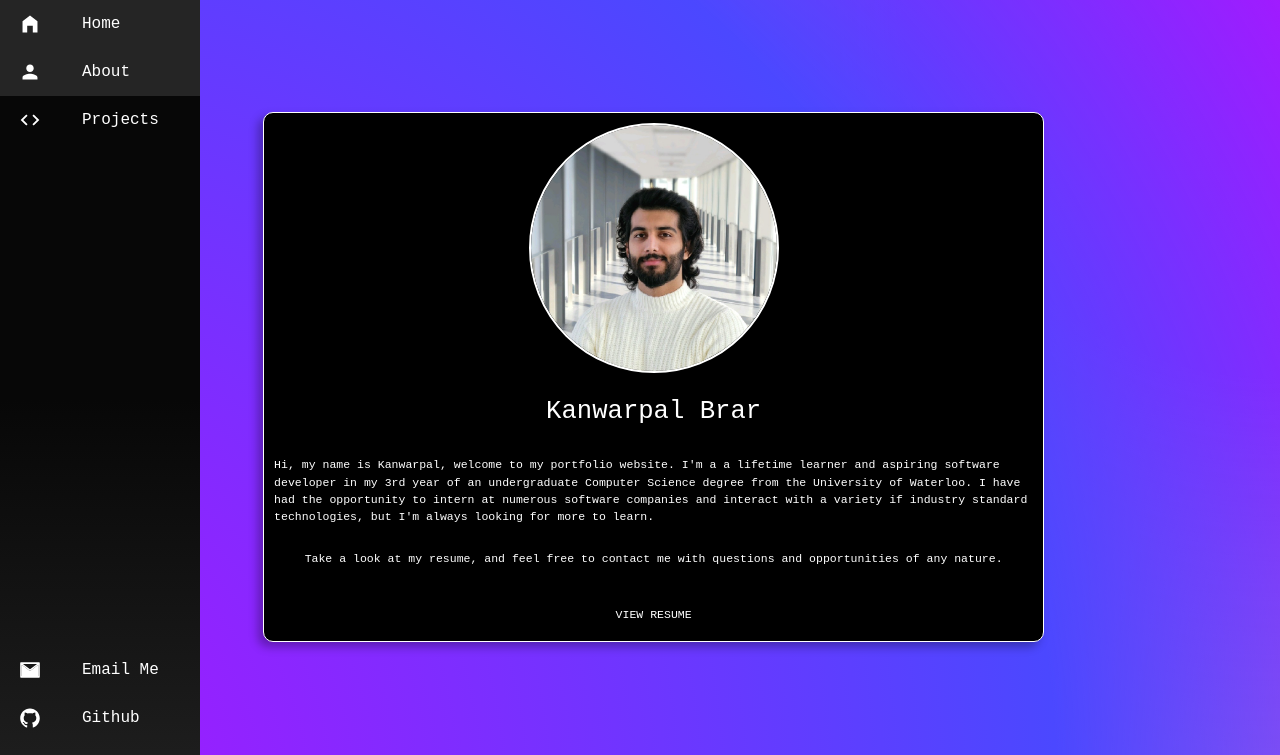
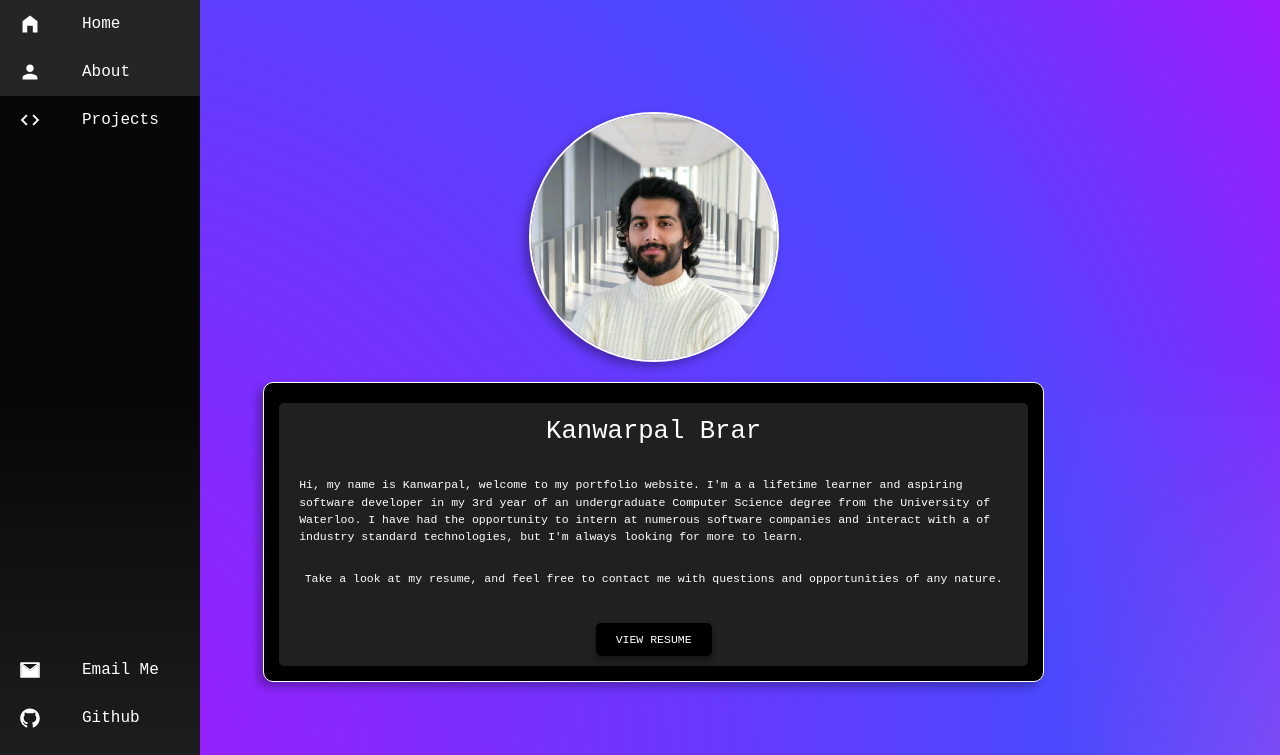
Before and after one commit to kanwarpal-brar/react-portfolio-website, a Next.js app: page /about in a window 1280 px wide. Shown: the top 755 px of the page. Built offline with nearby package versions, Linux system fonts and the light colour scheme; a web font is replaced by a local one.

Commit message:
- Removed extra code in project page - Spelling mistake fixed

```diff
--- a/components/ExpandingProjectWidget/expandingprojectwidget.tsx
+++ b/components/ExpandingProjectWidget/expandingprojectwidget.tsx
@@ -20,7 +20,6 @@ export default function ExpandingProjectWidget({ title, desc, link, style, tags
   let debounce = false
   const displayTags = tags ? tags : []
   const [modelDesc, setModelDesc] = useState("")
-  const [isLoading, setIsLoading] = useState(false)
   const imgUrl = `${projectConfig.repoImageUrl}/${title.toLowerCase()}.png`
 
   function extractDesc(rawText: string): string {
@@ -31,13 +30,11 @@ export default function ExpandingProjectWidget({ title, desc, link, style, tags
   async function fetchReadme() {
     const url = projectConfig.fileUrl + `${title}/main/README.md`
     setModelDesc(extractDesc(await (await fetch(url)).text()))
-    setIsLoading(false)
   }
 
   async function handleOpenByContainer() {
     if (!debounce) {
       setOpen(true)
-      setIsLoading(true)
       await fetchReadme()
     }
   }
--- a/pages/about.module.scss
+++ b/pages/about.module.scss
@@ -13,11 +13,7 @@
     scroll-snap-align: start;
     animation: fadeInRight 1s 0s ease-in-out;
     animation-fill-mode: forwards;
-    background-color: variables.$secondary_color;
-    border: 1px solid variables.$accent_color;
-    box-shadow: -5px 5px 10px rgba(0,0,0,0.3);
-    border-radius: 10px;
-    padding: 10px 10px;
+
 
     &::after {
         background-color: variables.$secondary_color_focus;
@@ -29,6 +25,18 @@
         flex-direction: column;
         align-items: center;
         gap: 25px;
+        background-color: variables.$secondary_color_focus;
+        border-radius: 5px;
+        padding: 10px 20px;
+    }
+
+    &_outer {
+        background-color: variables.$secondary_color;
+        border-radius: 10px;
+        box-shadow: -5px 5px 10px rgba(0,0,0,0.3);
+        padding: 15px 15px;
+        padding-top: 20px;
+        border: 1px solid variables.$accent_color;
     }
 
     button {
@@ -38,6 +46,7 @@
         box-shadow: 0 2px 5px 0 rgba(0,0,0,0.2), 0 6px 5px 0 rgba(0,0,0,0.19);
         text-transform: uppercase;
         outline: none;
+        background-color: variables.$secondary_color;
 
         &:hover {
             outline: 2px solid variables.$accent_color;
@@ -55,6 +64,7 @@
     position: relative;
     animation: fadeInRight 1s 0s ease-in-out;
     animation-fill-mode: forwards;
+    box-shadow: -5px 5px 10px rgba(0,0,0,0.3);
 }
 
 .work_info_box {
--- a/pages/about.tsx
+++ b/pages/about.tsx
@@ -7,7 +7,7 @@ import ContentBoxTab from "@/components/TabbedContentBox/ContentBoxTab/contentbo
 import ExpBox, { ExpBoxProps } from "@/components/ExpBox/expbox"
 import ExtraCurricularBox, { ExtraCurricularBoxProps } from "@/components/ExtraCurricularBox/extracurricularbox"
 
-const aboutBlurb = "Hi, my name is Kanwarpal, welcome to my portfolio website. I'm a a lifetime learner and aspiring software developer in my 3rd year of an undergraduate Computer Science degree from the University of Waterloo. I have had the opportunity to intern at numerous software companies and interact with a variety if industry standard technologies, but I'm always looking for more to learn."
+const aboutBlurb = "Hi, my name is Kanwarpal, welcome to my portfolio website. I'm a a lifetime learner and aspiring software developer in my 3rd year of an undergraduate Computer Science degree from the University of Waterloo. I have had the opportunity to intern at numerous software companies and interact with a of industry standard technologies, but I'm always looking for more to learn."
 const resumeBlurb = "Take a look at my resume, and feel free to contact me with questions and opportunities of any nature."
 
 const workExperience: ExpBoxProps[] = [
@@ -55,12 +55,14 @@ export default function AboutMe() {
                     width={250}
                     height={250}
                 />
-                <div className={styles.info_box_text}>
-                    <h2>Kanwarpal Brar</h2>
-                    <p>{aboutBlurb}</p>
-                    <p className={styles.resume_blurb}><b>{resumeBlurb}</b></p>
+                <div className={styles.info_box_outer}>
+                    <div className={styles.info_box_text}>
+                        <h2>Kanwarpal Brar</h2>
+                        <p>{aboutBlurb}</p>
+                        <p className={styles.resume_blurb}><b>{resumeBlurb}</b></p>
+                        <Link href={"/Kanwarpal_Brar_Resume.pdf"} target="_blank"><button>View Resume</button></Link>
+                    </div>
                 </div>
-                <Link href={"/Kanwarpal_Brar_Resume.pdf"} target="_blank"><button>View Resume</button></Link>
             </section>
 
             <section className={styles.work_info_box}>
--- a/pages/projects.tsx
+++ b/pages/projects.tsx
@@ -85,12 +85,10 @@ type GithubRepoOwner = {
 
 export default function Project() {
     const [projects, setProjects] = useState<ExpandingProjectWidgetProps[]>([])
-    const [loading, setLoading] = useState(false)
 
     useEffect(() => {
         const fetchData = async () => {
-            setLoading(true)
-            const data: GithubRepo[] = await fetch(projectConfig.targetUrl).then( async (r) => await r.json()).finally(() => setLoading(false))
+            const data: GithubRepo[] = await fetch(projectConfig.targetUrl).then( async (r) => await r.json())
             setProjects(
                 data.filter((proj: GithubRepo) => projectConfig.targetProjectIds.includes(proj.id))
                     .map((proj: GithubRepo) => {
@@ -116,7 +114,7 @@ export default function Project() {
                 </title>
             </Head>
             <main className={styles.projects_box}>
-                <div className={styles.widgets_box} aria-describedby="loading_circle">
+                <div className={styles.widgets_box}>
                     {projectWidgets}
                 </div>
             </main>
```
